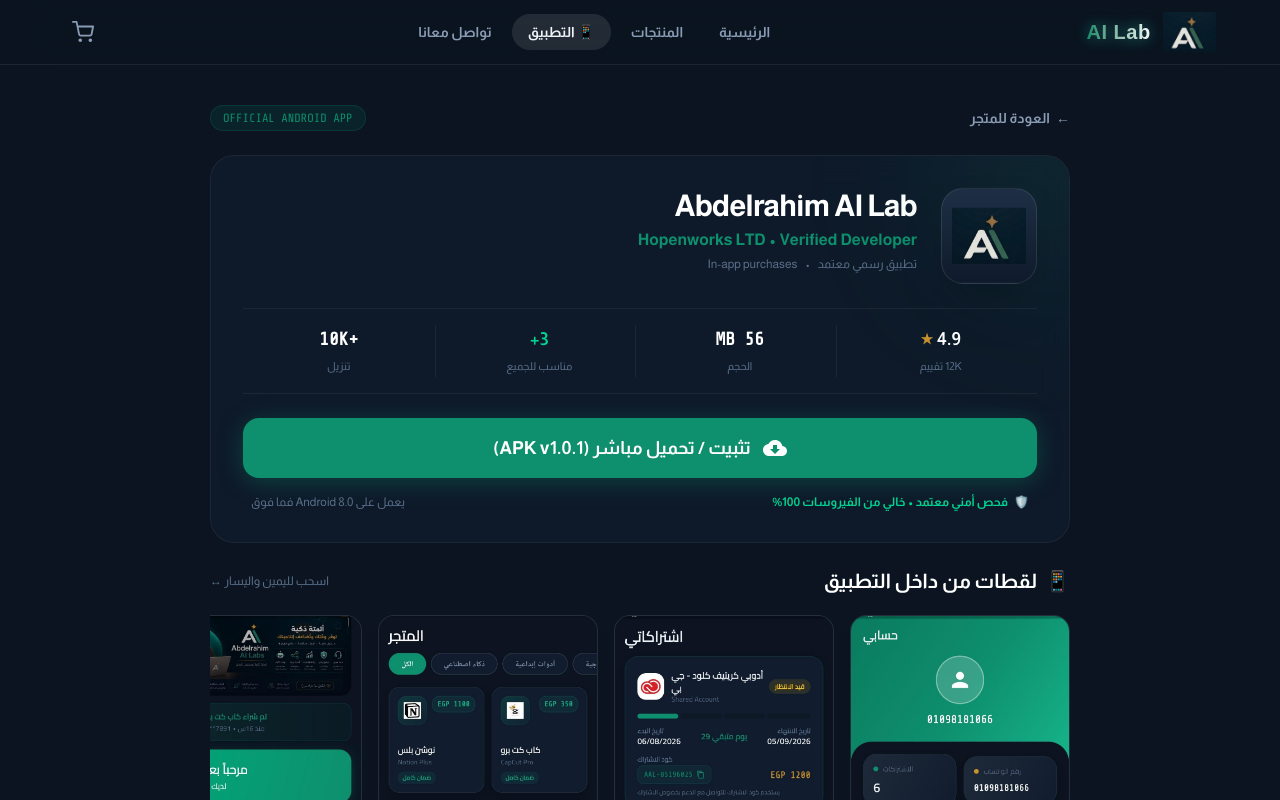
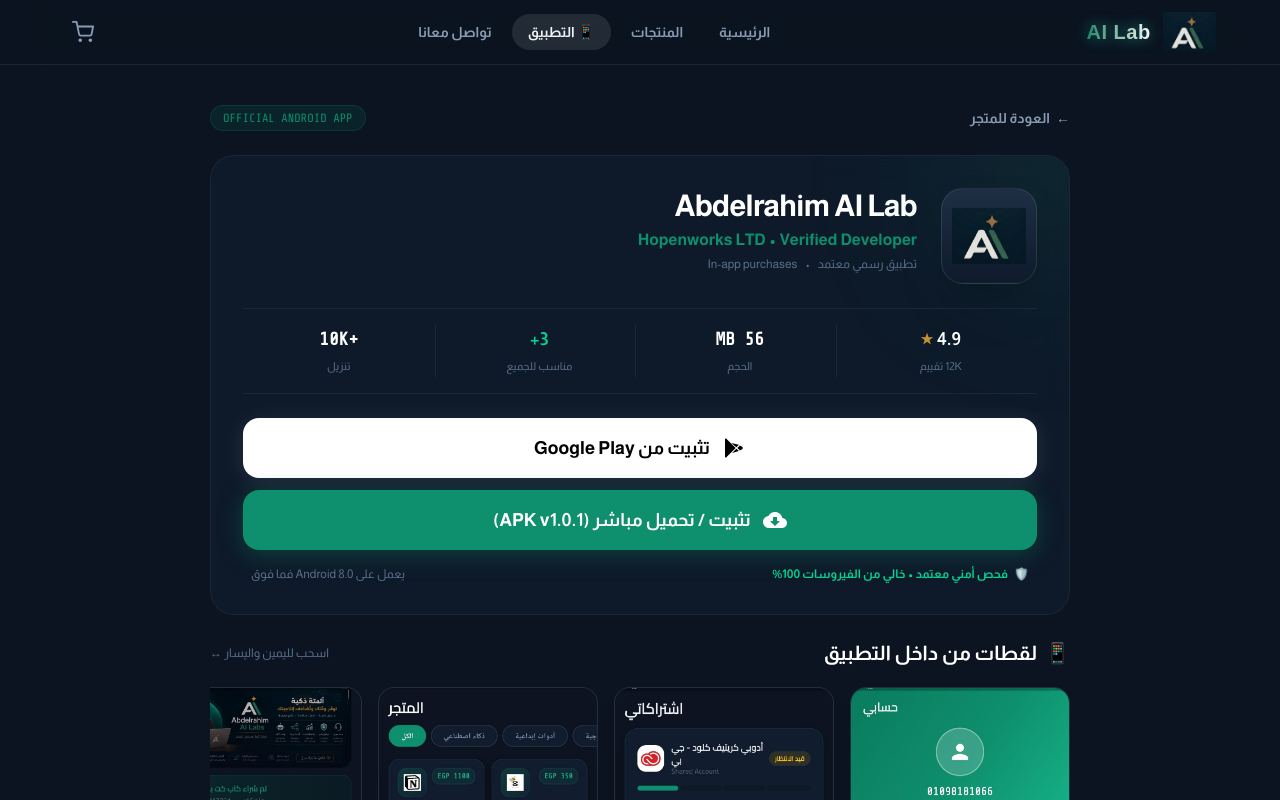
Before and after one commit to Abdelrahimtd/services.abdelrahimahmed, a Next.js app: page /app in a window 1280 px wide. Shown: the top 800 px of the page. Built offline with nearby package versions, Linux system fonts and the light colour scheme; a web font is replaced by a local one.

Commit message:
App_link

```diff
--- a/src/app/app/page.tsx
+++ b/src/app/app/page.tsx
@@ -98,6 +98,17 @@
 
           {/* ═══ Big Action Buttons ═══════════════════════════════════════ */}
           <div className="space-y-3">
+            <a
+              href="#"
+              target="_blank"
+              rel="noopener noreferrer"
+              className="w-full py-4 px-6 rounded-2xl bg-white hover:bg-gray-100 text-black font-extrabold text-base sm:text-lg text-center flex items-center justify-center gap-3 no-underline shadow-[0_4px_24px_rgba(255,255,255,0.1)] hover:shadow-[0_6px_30px_rgba(255,255,255,0.2)] transition-all duration-300 transform hover:-translate-y-0.5 active:scale-[0.99]"
+            >
+              <svg className="w-6 h-6 text-black" viewBox="0 0 24 24" fill="currentColor">
+                <path d="M3,20.5V3.5C3,2.91 3.34,2.39 3.84,2.15L13.69,12L3.84,21.85C3.34,21.6 3,21.09 3,20.5M16.81,15.12L14.4,12.71L10.05,17.06L16.81,15.12M20.16,10.81C20.5,11.08 20.75,11.5 20.75,12C20.75,12.5 20.53,12.9 20.18,13.18L17.89,14.5L15.39,12L17.89,9.5L20.16,10.81M9.36,6.93L14.4,11.28L16.81,8.87L9.36,6.93Z" />
+              </svg>
+              <span>تثبيت من Google Play</span>
+            </a>
             <a
               href="/AAL_User_App.apk"
               download="AAL_User_App.apk"
--- a/src/app/download/page.tsx
+++ b/src/app/download/page.tsx
@@ -98,6 +98,17 @@
 
           {/* ═══ Big Action Buttons ═══════════════════════════════════════ */}
           <div className="space-y-3">
+            <a
+              href="#"
+              target="_blank"
+              rel="noopener noreferrer"
+              className="w-full py-4 px-6 rounded-2xl bg-white hover:bg-gray-100 text-black font-extrabold text-base sm:text-lg text-center flex items-center justify-center gap-3 no-underline shadow-[0_4px_24px_rgba(255,255,255,0.1)] hover:shadow-[0_6px_30px_rgba(255,255,255,0.2)] transition-all duration-300 transform hover:-translate-y-0.5 active:scale-[0.99]"
+            >
+              <svg className="w-6 h-6 text-black" viewBox="0 0 24 24" fill="currentColor">
+                <path d="M3,20.5V3.5C3,2.91 3.34,2.39 3.84,2.15L13.69,12L3.84,21.85C3.34,21.6 3,21.09 3,20.5M16.81,15.12L14.4,12.71L10.05,17.06L16.81,15.12M20.16,10.81C20.5,11.08 20.75,11.5 20.75,12C20.75,12.5 20.53,12.9 20.18,13.18L17.89,14.5L15.39,12L17.89,9.5L20.16,10.81M9.36,6.93L14.4,11.28L16.81,8.87L9.36,6.93Z" />
+              </svg>
+              <span>تثبيت من Google Play</span>
+            </a>
             <a
               href="/AAL_User_App.apk"
               download="AAL_User_App.apk"
```
Also changed, not shown: 1 other file (tests, documents, lock files or other folders).
